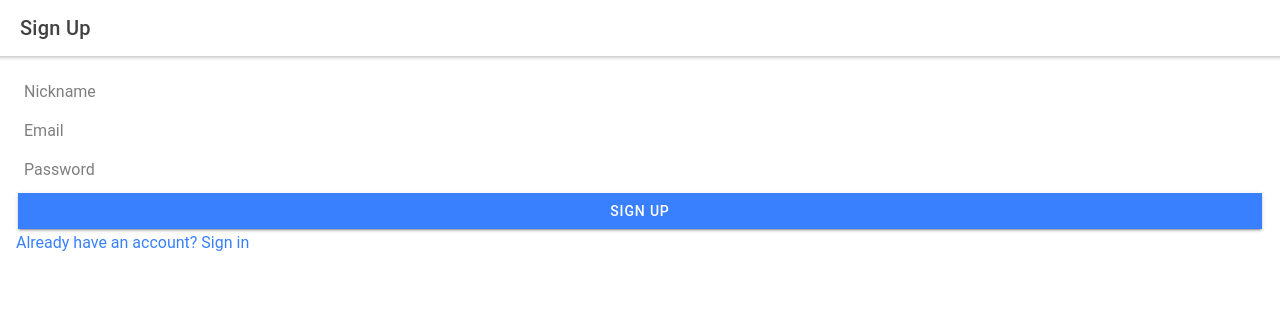
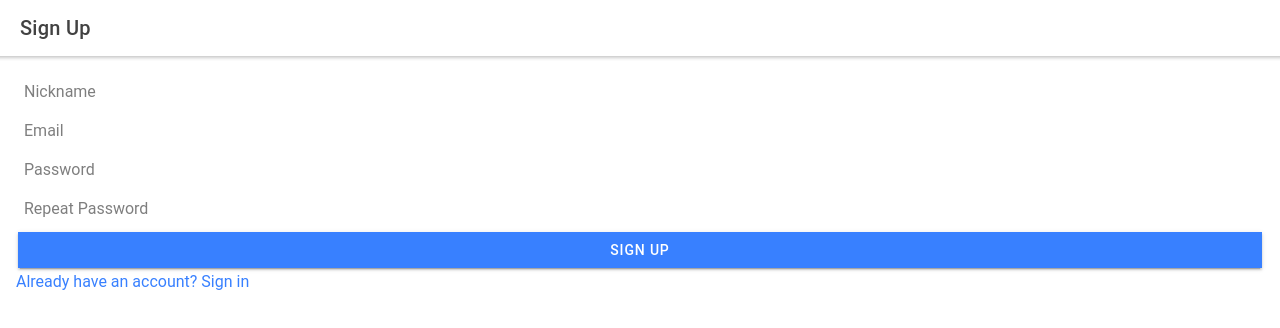
Before and after one commit to elacymerys/thesis, a React (Create React App) app in the folder thesis-gui/: page /auth/sign-up in a window 1280 px wide. Shown: the top 328 px of the page. Built offline with nearby package versions, Linux system fonts and the light colour scheme.

Commit message:
Add repeat password field to sign up plain form

```diff
--- a/thesis-gui/src/components/auth/sign-up/SignUp.tsx
+++ b/thesis-gui/src/components/auth/sign-up/SignUp.tsx
@@ -23,6 +23,7 @@ const SignUp: React.FC = () => {
                 <IonInput type="text" required placeholder="Nickname" />
                 <IonInput type="email" required placeholder="Email" />
                 <IonInput type="password" required placeholder="Password" />
+                <IonInput type="password" required placeholder="Repeat Password" />
                 <IonButton expand="full">Sign Up</IonButton>
                 <IonRouterLink href="/auth/sign-in">Already have an account? Sign in</IonRouterLink>
             </IonContent>
```
